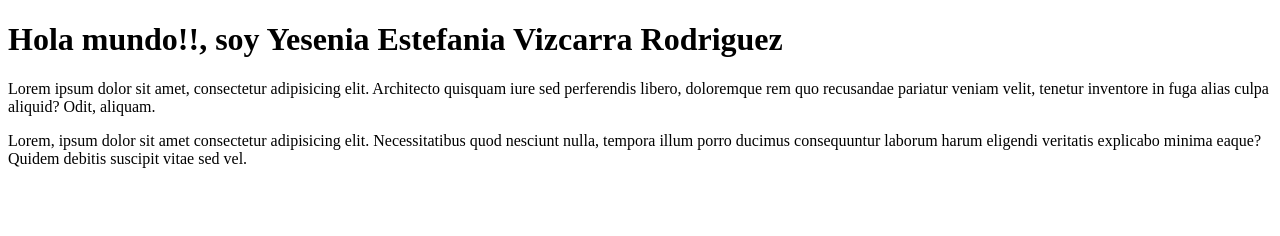
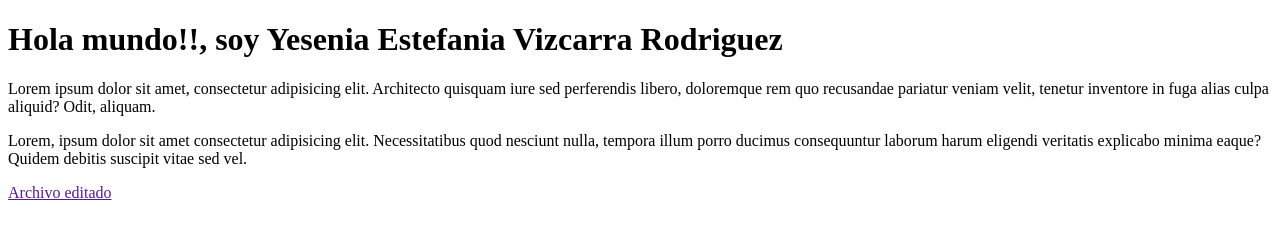
Before and after one commit to YessVizcarra/ejemplo, a plain HTML site: page index.html in a window 1280 px wide. Drawn offline with Linux system fonts and the light colour scheme.

Commit message:
Se modifico el archivo para tener una nueva etiqueta de enlace

```diff
--- a/index.html
+++ b/index.html
@@ -9,6 +9,9 @@
     <div class="contenedor">
         <p>Lorem ipsum dolor sit amet, consectetur adipisicing elit. Architecto quisquam iure sed perferendis libero, doloremque rem quo recusandae pariatur veniam velit, tenetur inventore in fuga alias culpa aliquid? Odit, aliquam.</p>
         <p>Lorem, ipsum dolor sit amet consectetur adipisicing elit. Necessitatibus quod nesciunt nulla, tempora illum porro ducimus consequuntur laborum harum eligendi veritatis explicabo minima eaque? Quidem debitis suscipit vitae sed vel.</p>
+
+
+        <a href="">Archivo editado</a>
     </div>
 </head>
 <body>
```
